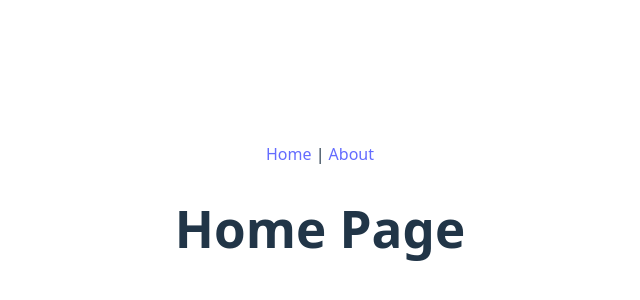
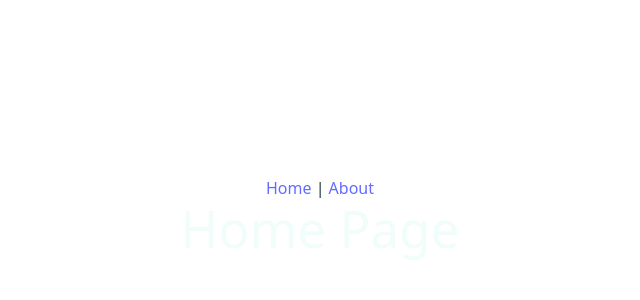
Before and after one commit to Vinicius-Gabriel-P-Leitao/mangabaka, a Vue app in the folder app/frontend/mangabaka/: page / in a window 1280 px wide. Shown: the part 184-484 px from the top of the page, without its empty margins (320-960 px from the left). Built offline with nearby package versions, Linux system fonts and the light colour scheme.

Commit message:
[feat]: Tailwind implementado corretamente e funcionando no build.

```diff
--- a/app/frontend/mangabaka/index.html
+++ b/app/frontend/mangabaka/index.html
@@ -1,13 +1,16 @@
 <!doctype html>
 <html lang="en">
+
 <head>
   <meta charset="UTF-8" />
   <link rel="icon" type="image/svg+xml" href="/vite.svg" />
   <meta name="viewport" content="width=device-width, initial-scale=1.0" />
   <title>Vite + Vue + TS</title>
 </head>
+
 <body>
   <div id="app"></div>
   <script type="module" src="/src/main.ts"></script>
 </body>
+
 </html>
--- a/app/frontend/mangabaka/src/style.css
+++ b/app/frontend/mangabaka/src/style.css
@@ -1,3 +1,5 @@
+@import "tailwindcss";
+
 :root {
   font-family: system-ui, Avenir, Helvetica, Arial, sans-serif;
   line-height: 1.5;
--- a/app/frontend/mangabaka/src/view/Home.vue
+++ b/app/frontend/mangabaka/src/view/Home.vue
@@ -1,3 +1,3 @@
 <template>
-  <h1>Home Page</h1>
+  <h1 class="text-teal-50">Home Page</h1>
 </template>
--- a/app/frontend/mangabaka/vite.config.ts
+++ b/app/frontend/mangabaka/vite.config.ts
@@ -1,7 +1,8 @@
-import { defineConfig } from 'vite'
-import vue from '@vitejs/plugin-vue'
+import { defineConfig } from "vite";
+import vue from "@vitejs/plugin-vue";
+import tailwindcss from "@tailwindcss/vite";
 
 // https://vite.dev/config/
 export default defineConfig({
-    plugins: [vue()],
-})
+  plugins: [vue(), tailwindcss()],
+});
```
Lines whose indentation alone changed are shown as unchanged.
